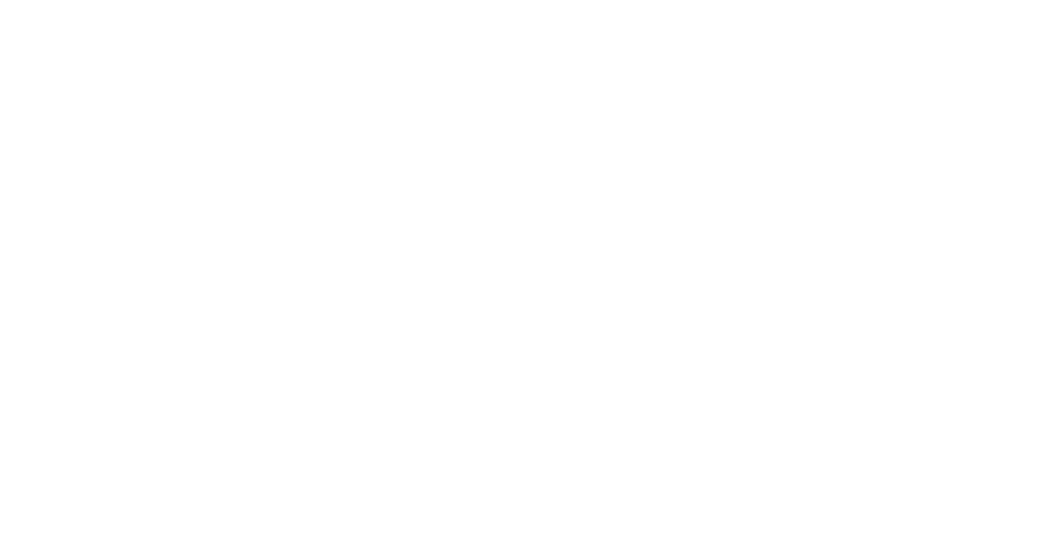
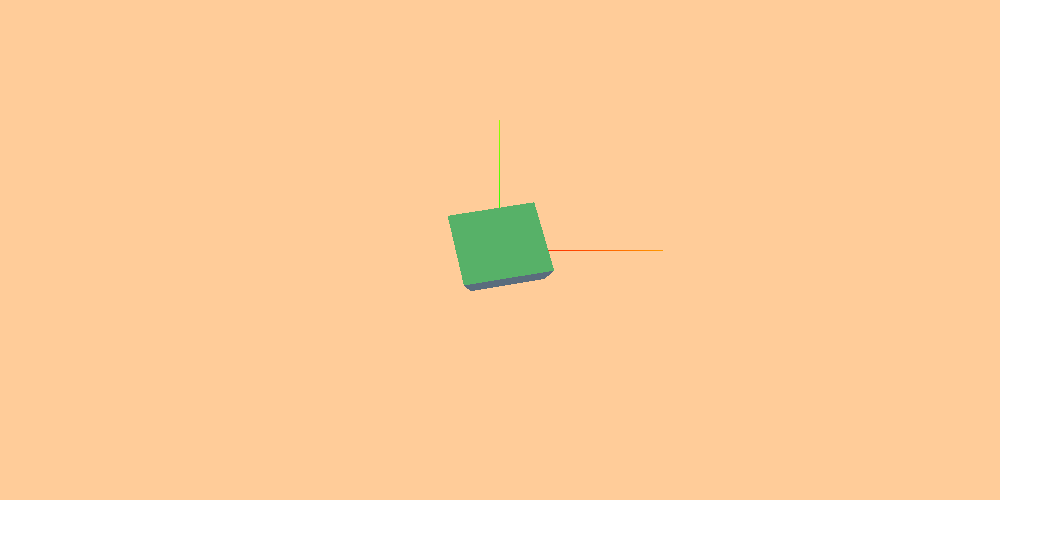
Before and after one commit to xiaorui-23/study-three.js, a website built with Vite: page index.html in a window 1280 px wide. Shown: the whole page, without its empty margins (0-1063 px from the left). Built offline with nearby package versions, Linux system fonts and the light colour scheme.

Commit message:
简单上手

```diff
--- a/index.html
+++ b/index.html
@@ -4,7 +4,13 @@
     <meta charset="UTF-8" />
     <link rel="icon" type="image/svg+xml" href="/vite.svg" />
     <meta name="viewport" content="width=device-width, initial-scale=1.0" />
-    <title>Vite App</title>
+    <title>学习three.js</title>
+    <style>
+      * {
+        margin: 0;
+        padding: 0;
+      }
+    </style>
   </head>
   <body>
     <div id="app"></div>
--- a/main.js
+++ b/main.js
@@ -1,2 +1,91 @@
+
+import * as THREE from "three"
 
 // 了解three.js，搭建一个3d的立方体
+
+
+//创建场景
+
+const scene = new THREE.Scene()
+
+// 创建相机
+
+/*
+    PerspectiveCamera( fov : Number, aspect : Number, near : Number, far : Number )
+        fov — 摄像机视锥体垂直视野角度
+        aspect — 摄像机视锥体长宽比
+        near — 摄像机视锥体近端面
+        far — 摄像机视锥体远端面
+*/
+
+// 透视相机
+const camera = new THREE.PerspectiveCamera(
+    75, // 摄像机视锥体垂直视野角度，从视图的底部到顶部，以角度来表示。默认值是50。
+    window.innerWidth / window.innerHeight, // 摄像机视锥体的长宽比，通常是使用画布的宽/画布的高。默认值是1（正方形画布）。
+    0.1, // 摄像机的近端面，默认值是0.1。
+    1000 // 摄像机的远端面，默认值 2000
+)
+
+// 创建渲染器
+const renderer = new THREE.WebGLRenderer();
+
+// 设置大小
+renderer.setSize(
+    1000, // 宽度
+    500 // 高度
+);
+//挂载到页面
+document.body.appendChild(renderer.domElement)
+
+
+// 添加物体
+
+/*
+    width:立方体x轴的长度,
+    height:立方体y轴的长度,
+    depth:立方体z轴的长度也是深度
+*/
+let geometry = new THREE.BoxGeometry(10, 10, 10);
+
+// 添加材质
+// const material = new THREE.MeshBasicMaterial({ color: 0xffff0000 });
+
+// 添加材质
+const materials = []
+
+for(let i = 0; i < 6; i++){
+    materials.push(new THREE.MeshBasicMaterial({ color: Math.random() * 0x00ff0000 }))
+}
+
+// 添加网格
+const cube = new THREE.Mesh( geometry, materials );
+scene.add( cube );
+
+// 设置相机位置
+camera.position.z = 50;
+
+// 修改场景背景颜色
+scene.background = new THREE.Color(0xffffcc99)
+
+// 添加 三色坐标轴
+const axesHelper = new THREE.AxesHelper(20)
+scene.add( axesHelper )
+
+// 渲染
+function animate() {
+
+    // 使用 requestAnimationFrame 执行动画
+    requestAnimationFrame(animate)
+
+    // 修改其旋转的度数，让其每次渲染增加0.01的弧段进行渲染
+    cube.rotation.x += 0.01;
+	cube.rotation.y += 0.01;
+
+    //scene:前面定义的场景,camera:前面定义的相机
+    //renderTarget:渲染的目标默认是是渲染到前面定义的render变量中
+    //forceClear:每次绘制之前都将画布的内容给清除,即使自动清除标志autoClear为false,也会清除
+    renderer.render(scene, camera)
+}
+
+// 渲染
+animate()
```
